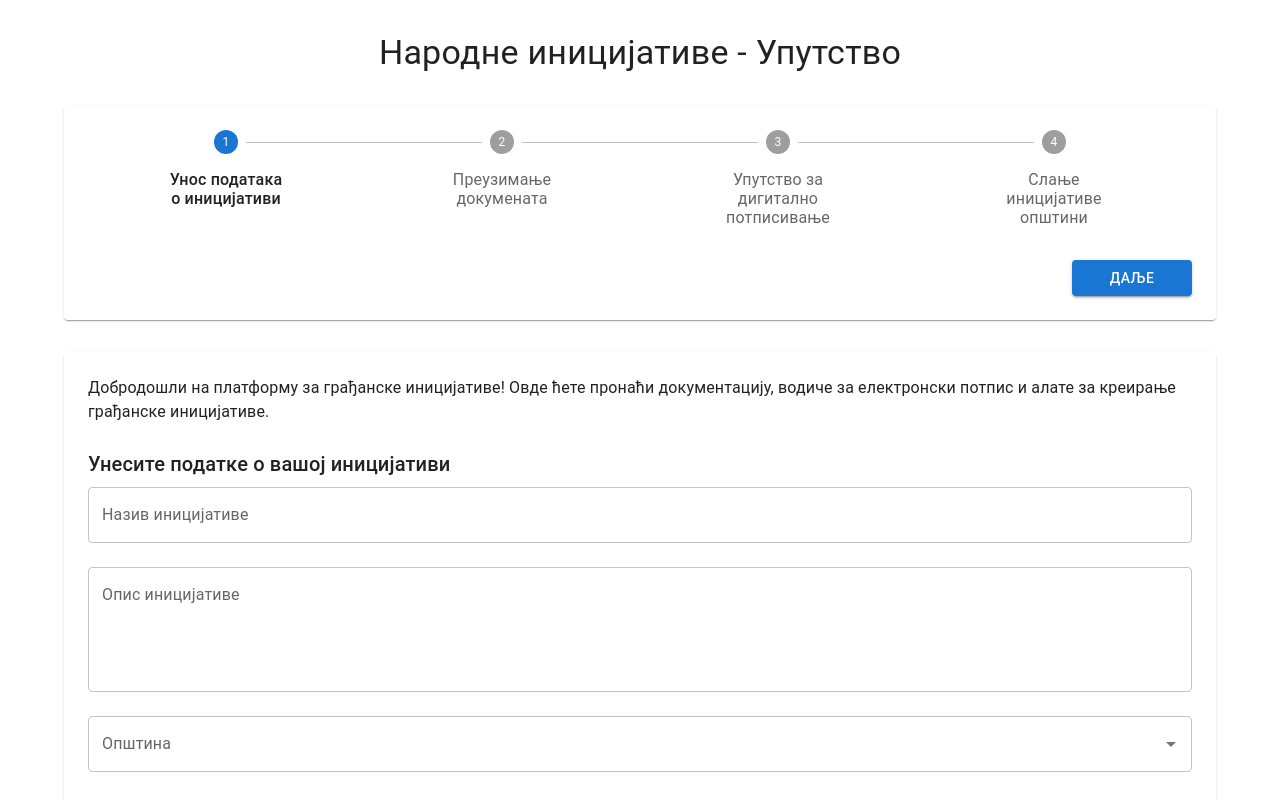
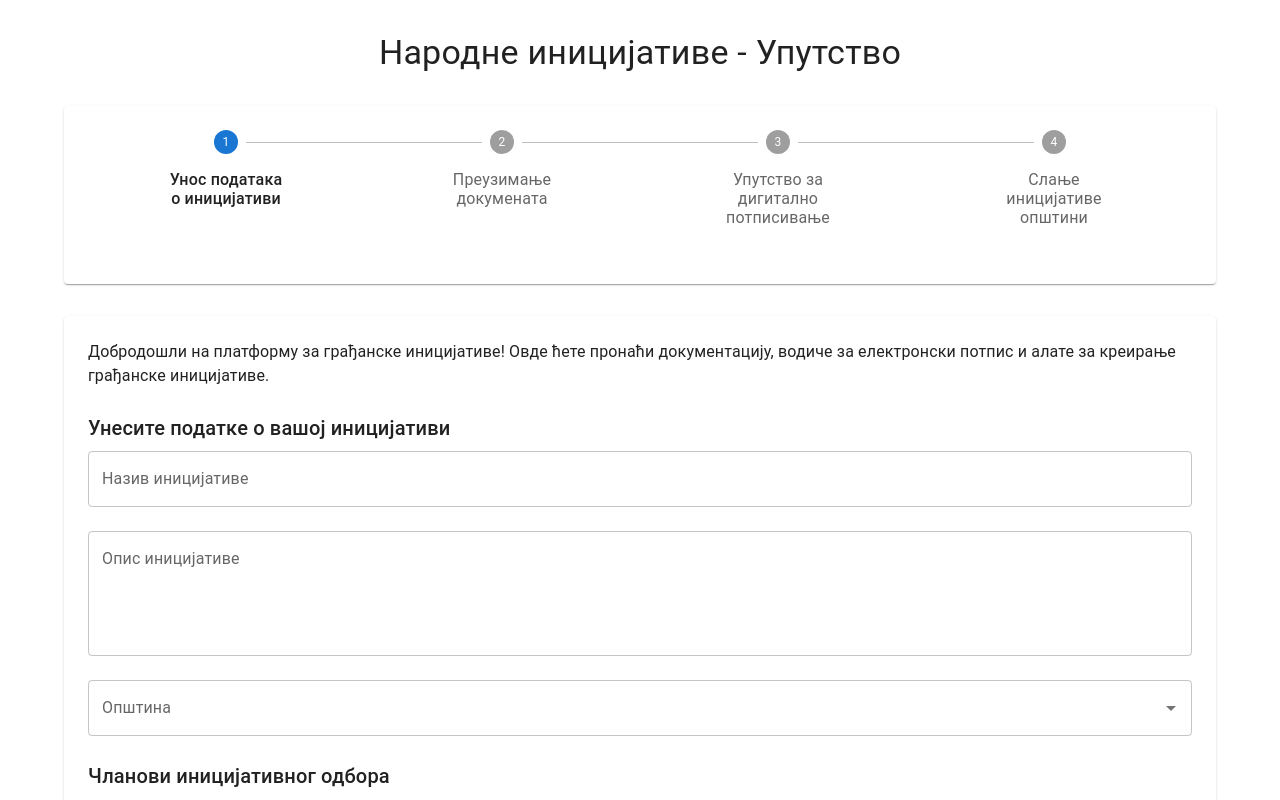
Before and after one commit to Sobot/narodne-inicijative, a Next.js app: page / in a window 1280 px wide. Shown: the top 800 px of the page. Built offline with nearby package versions, Linux system fonts and the light colour scheme.

Commit message:
Update button visibility logic in Home component to show navigation options based on active step. This change ensures that the "Next" button is only displayed when appropriate, enhancing user navigation through the steps.

```diff
--- a/src/app/page.tsx
+++ b/src/app/page.tsx
@@ -241,7 +241,7 @@ export default function Home() {
                   </Button>
                 )}
 
-                {activeStep < 4 ? (
+                {activeStep > 1 && activeStep < 4 && (
                   <Button
                     variant="contained"
                     onClick={() => handleNext(initiativeData)}
@@ -249,7 +249,9 @@ export default function Home() {
                   >
                     Даље
                   </Button>
-                ) : (
+                )}
+
+                {activeStep === 4 && (
                   <Button
                     variant="contained"
                     color="success"
```
